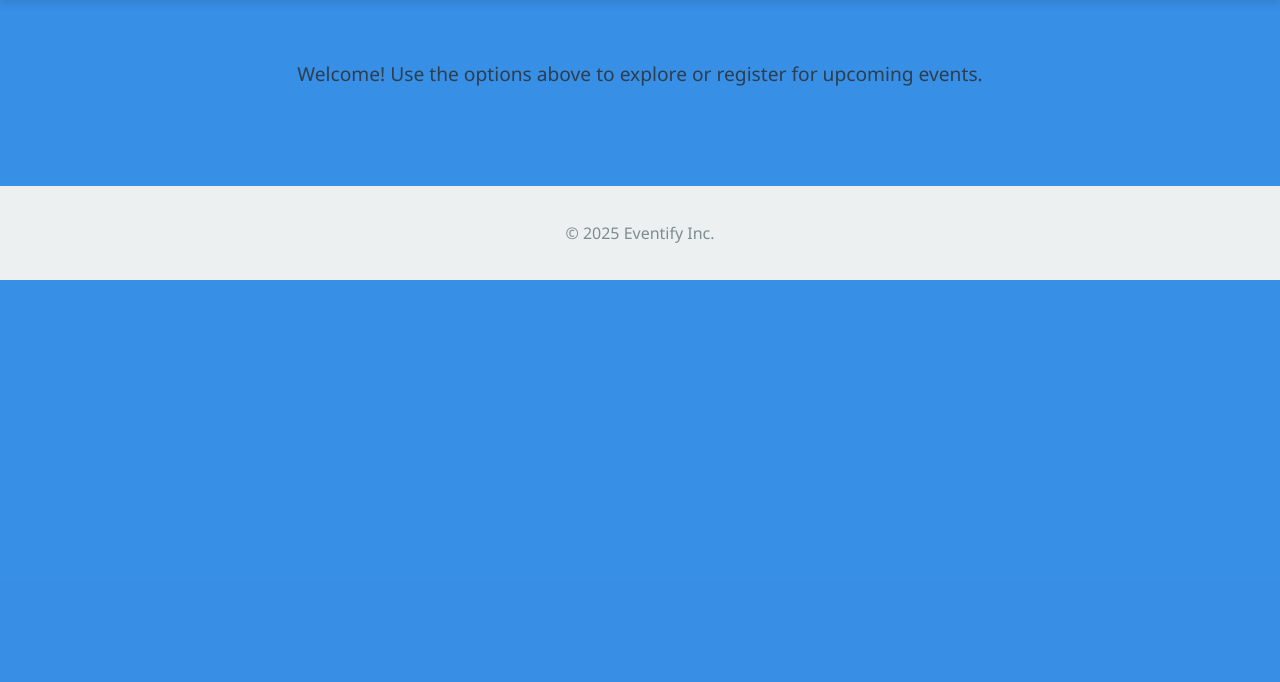
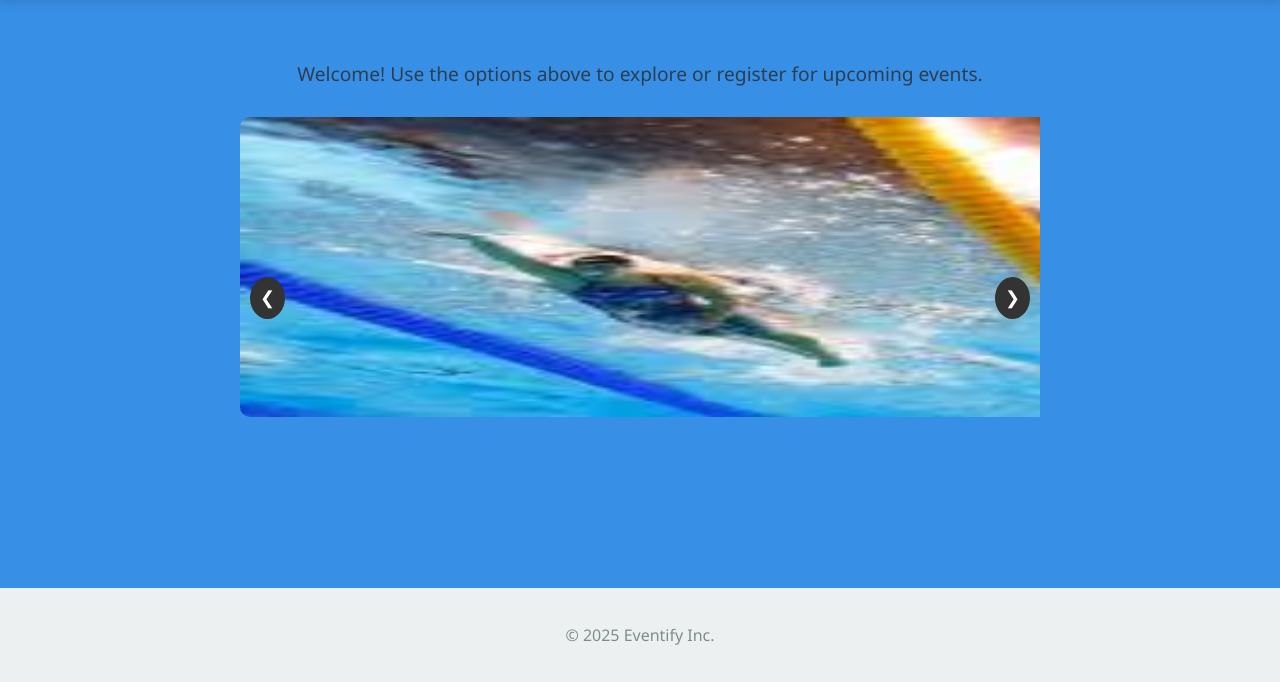
Before and after one commit to kushagraa27/event_registration_website, a Flask app: page / in a window 1280 px wide. Shown: the part 221-903 px from the top of the page. Before the commit the page ends 501 px from the top, so only its background shows below. Run offline with Flask 3, Linux system fonts and the light colour scheme.

Commit message:
added carousel to homepage

```diff
--- a/static/styles.css
+++ b/static/styles.css
@@ -205,3 +205,55 @@ form button:hover {
 .delete-btn:hover {
   background-color: #c0392b;
 }
+
+.carousel-container {
+  position: relative;
+  width: 80%;
+  margin: 30px auto;
+  overflow: hidden;
+}
+
+.carousel {
+  display: flex;
+  transition: transform 0.5s ease;
+  width: 300%;
+}
+
+.slide {
+  width: 100%;
+  flex-shrink: 0;
+  text-align: center;
+}
+
+.slide img {
+  width: 100%;
+  max-height: 300px;
+  border-radius: 10px;
+}
+
+.slide p {
+  font-size: 1.2em;
+  font-weight: bold;
+  margin-top: 10px;
+}
+
+.prev, .next {
+  cursor: pointer;
+  position: absolute;
+  top: 50%;
+  padding: 10px;
+  background-color: #333;
+  color: white;
+  font-size: 18px;
+  border: none;
+  border-radius: 50%;
+  transform: translateY(-50%);
+}
+
+.prev {
+  left: 10px;
+}
+
+.next {
+  right: 10px;
+}
--- a/templates/home.html
+++ b/templates/home.html
@@ -19,13 +19,60 @@
     </header>
 
     <main>
-        <div class="container">
-            <p>Welcome! Use the options above to explore or register for upcoming events.</p>
-        </div>
-    </main>
+      <div class="container">
+          <p>Welcome! Use the options above to explore or register for upcoming events.</p>
+
+          <div class="carousel-container">
+              <div class="carousel">
+                  <div class="slide">
+                      <a href="/register?event_id=1">
+                          <img src="{{ url_for('static', filename='images/swimming.jpg') }}" alt="Swimming Event">
+                          <p>Swimming</p>
+                      </a>
+                  </div>
+                  <div class="slide">
+                      <a href="/register?event_id=2">
+                          <img src="{{ url_for('static', filename='images/music.jpg') }}" alt="Music Event">
+                          <p>Music Concert</p>
+                      </a>
+                  </div>
+                  <div class="slide">
+                      <a href="/register?event_id=3">
+                          <img src="{{ url_for('static', filename='images/boxing.jpg') }}" alt="Boxing Event">
+                          <p>Boxing Match</p>
+                      </a>
+                  </div>
+              </div>
+              <button class="prev" onclick="moveSlide(-1)">&#10094;</button>
+              <button class="next" onclick="moveSlide(1)">&#10095;</button>
+          </div>
+      </div>
+  </main>
+
 
     <footer>
         <p>&copy; 2025 Eventify Inc.</p>
     </footer>
+    <script>
+      let currentSlide = 0;
+      const slides = document.querySelectorAll(".slide");
+      const totalSlides = slides.length;
+
+      function showSlide(index) {
+          const carousel = document.querySelector(".carousel");
+          if (index < 0) currentSlide = totalSlides - 1;
+          else if (index >= totalSlides) currentSlide = 0;
+          else currentSlide = index;
+
+          carousel.style.transform = `translateX(-${currentSlide * 100}%)`;
+      }
+
+      function moveSlide(direction) {
+          showSlide(currentSlide + direction);
+      }
+
+      showSlide(currentSlide);
+  </script>
+
 </body>
 </html>
```
Also changed, not shown: static/images/boxing.jpg (added), static/images/dancing.jpg (added), static/images/hackathon.jpg (added), static/images/singing.jpg (added), static/images/swimming.jpg (added).
